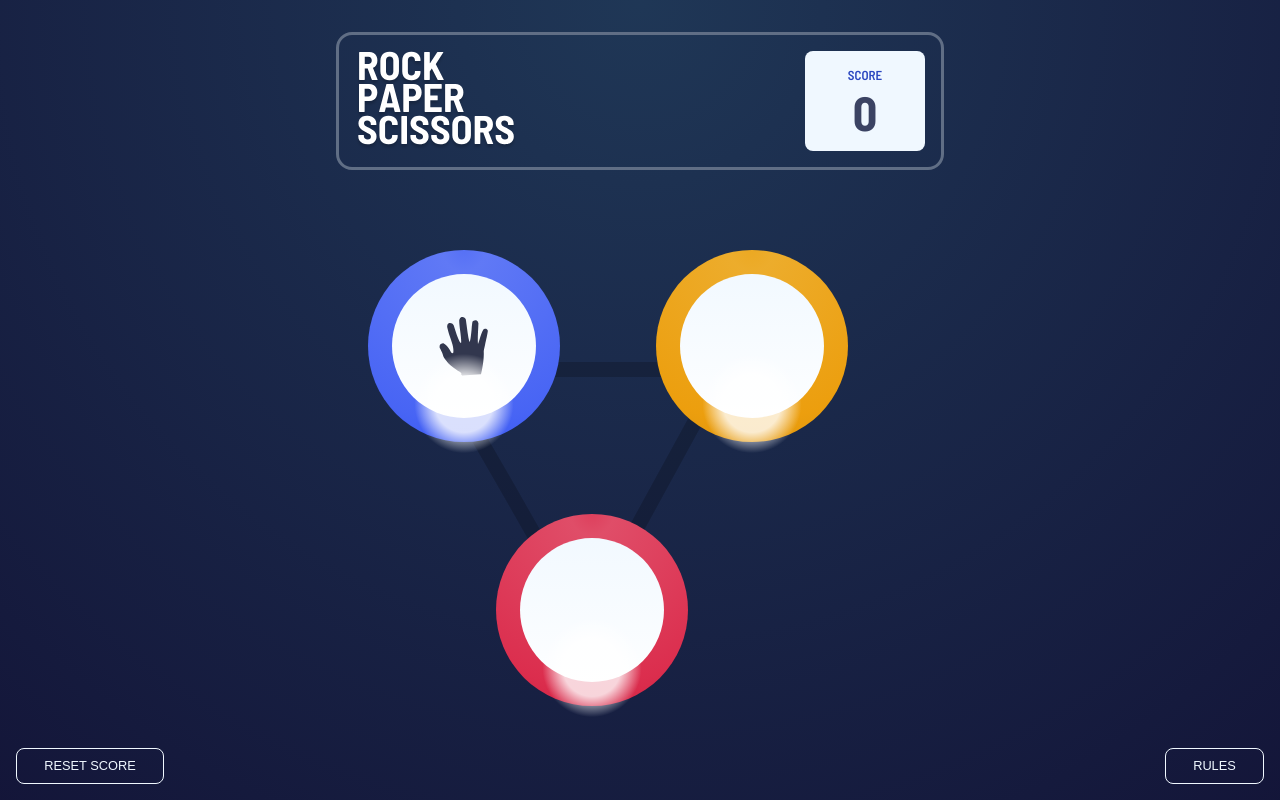
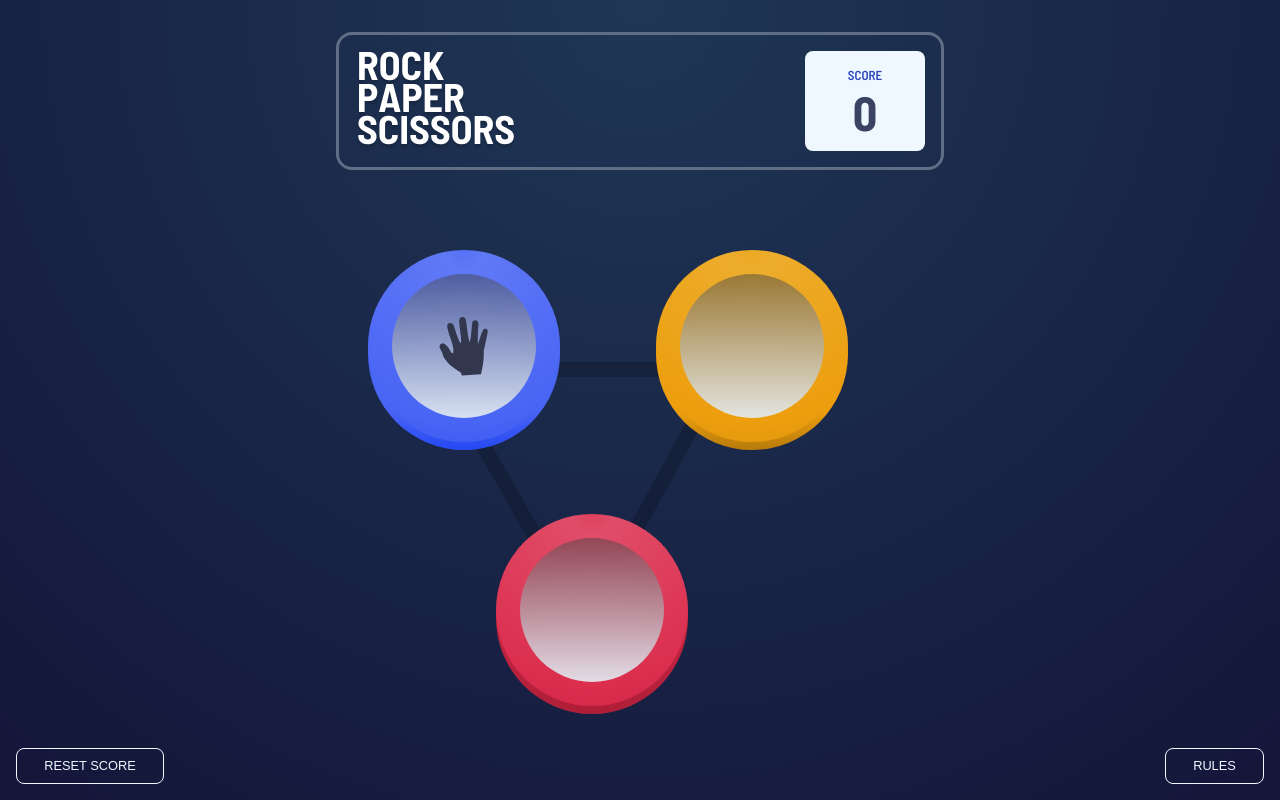
Before and after one commit to tokich6/rock-paper-scissors, a React (Create React App) app: page / in a window 1280 px wide. Built offline with nearby package versions, Linux system fonts and the light colour scheme; some icons are missing.

Commit message:
finish hand gradient

```diff
--- a/public/style.css
+++ b/public/style.css
@@ -7,13 +7,7 @@ html {
   font-family: "Barlow Semi Condensed", sans-serif;
 }
 body {
-  /* hsl(214, 47%, 23%) to hsl(237, 49%, 15%) */
-  /* background: hsl(237, 49%, 15%); */
-  background: radial-gradient(
-    circle at top,
-    hsl(214, 47%, 23%),
-    hsl(237, 49%, 15%)
-  );
+  background:repeating-radial-gradient(circle at top, hsl(214, 47%, 23%),hsl(237, 49%, 15%));
   padding: 2rem;
   color: aliceblue;
   height: 100vh;
@@ -21,6 +15,7 @@ body {
 .main-container {
   display: flex;
   justify-content: center;
+  /* align-items: center; */
   height: 60vh;
   width: 90%;
   margin: 0 auto;
@@ -92,51 +87,64 @@ body {
   background: aliceblue;
   width: 12rem;
   height: 12rem;
+  padding: 1.5rem;
   border-radius: 50%;
+  border: 1rem solid;
+  border: transparent;
+  outline: none;
+  cursor: pointer;
+  background-origin: border-box;
+  background-clip: content-box, border-box;
   display: flex;
-  padding: 1.5rem;
-  border: 1rem solid;
   align-items: center;
   justify-content: center;
-  outline: none;
-  cursor: pointer;
-  border: transparent;
-  background-origin: border-box;
-  background-clip: content-box, border-box;
   position: relative;
+  /* z-index: 2; */
 }
+
 .paper {
-  /* border-color:radial-gradient(hsl(230, 89%, 62%), hsl(230, 89%, 65%)); */
-  /* border-image: radial-gradient( hsl(230, 89%, 62%), hsl(230, 89%, 65%)); */
   margin-left: -4rem;
-  background-image: linear-gradient(aliceblue, white),
+  background-image: linear-gradient(180deg, rgba(0,0,0,0.4), aliceblue),
   radial-gradient(circle at 50% 0%, hsl(230, 89%, 65%), hsl(230, 89%, 67%) 10%, hsl(230, 89%, 62%) 80%, hsl(230, 89%, 59%) 100%);
 }
-.hand::after {
+.paper::after {
   content: "";
-    width: 200%;
-    height: 80%;
-    position: absolute;
-    /* border-radius: 50%; */
-    top: 40%;
-    background: radial-gradient(circle at 50% 50%, rgba(255, 255, 255, 0.8), rgba(255, 255, 255, 0.8) 14%, rgba(255, 255, 255, 0) 24%);
-    /* transform: translateX(-80px) translateY(-90px) skewX(
--20deg
-); */
-    /* filter: blur(10px); */
+  height: 12rem;
+  width: 12rem;
+  background-image: linear-gradient(hsl(230, 89%, 62%) 80%, hsl(230, 89%, 55%));
+  border-radius: 50%;
+  position: absolute;
+  bottom: -4%;
+  z-index: -1;
 }
 .rock {
-  /* border-image: radial-gradient(hsl(349, 71%, 52%), hsl(349, 70%, 56%)); */
-  /* border-color: hsl(349, 71%, 52%); */
-  background-image: linear-gradient(aliceblue, white),
+  background-image: linear-gradient(180deg, rgba(0,0,0,0.4), aliceblue),
     radial-gradient(circle at 50% 0%, hsl(349, 70%, 56%), hsl(349, 70%, 59%) 10%, hsl(349, 71%, 52%) 80%, hsl(349, 71%, 48%) 100%);
 }
+.rock::after {
+  content: "";
+  height: 12rem;
+  width: 12rem;
+  background-image: linear-gradient(hsl(349, 71%, 52%),hsl(349, 71%, 40%));
+  border-radius: 50%;
+  position: absolute;
+  bottom: -4%;
+  z-index: -1;
+}
 .scissors {
-  /* border-image: radial-gradient(hsl(39, 89%, 49%), hsl(40, 84%, 53%)); */
-  /* border-color: hsl(39, 89%, 49%); */
-  background-image: linear-gradient(aliceblue, white),
+  background-image: linear-gradient(rgba(0,0,0,0.4), aliceblue),
     radial-gradient(circle at 50% 0%, hsl(40, 84%, 53%), hsl(40, 84%, 55%) 10%, hsl(39, 89%, 49%) 80%, hsl(39, 89%, 46%) 100%);
   margin-left: 6rem;
+}
+.scissors::after {
+  content: "";
+  height: 12rem;
+  width: 12rem;
+  background-image: linear-gradient(hsl(39, 89%, 49%) 80%, hsl(39, 89%, 38%));
+  border-radius: 50%;
+  position: absolute;
+  bottom: -4%;
+  z-index: -1;
 }
 .playground {
   margin-top: 5rem;
```
